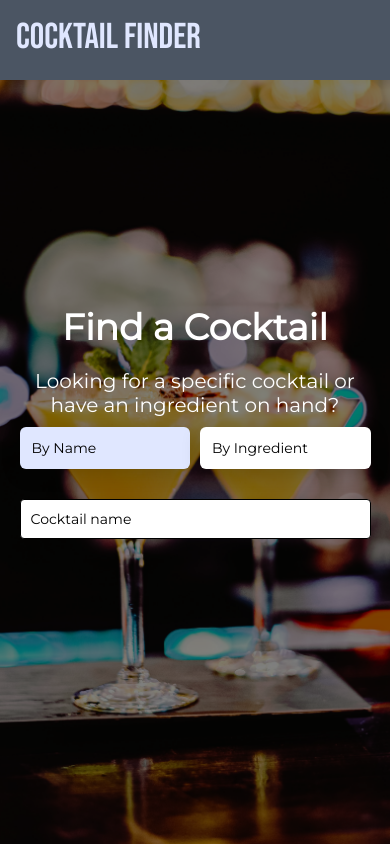
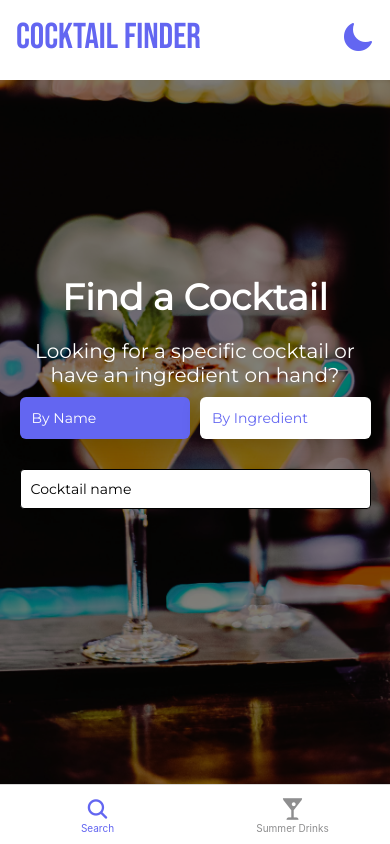
Before and after one commit to Nickil13/Cocktail-finder-native, a React Native app: screen /Home in a window 390 px wide. Built offline with nearby package versions, Linux system fonts and the light colour scheme.

Commit message:
Added theme and customized tab screen icons

```diff
--- a/App.js
+++ b/App.js
@@ -1,33 +1,10 @@
-import { NavigationContainer } from "@react-navigation/native";
-import { createNativeStackNavigator } from "@react-navigation/native-stack";
-import { StatusBar } from "expo-status-bar";
-import Home from "./screens/Home";
-import SummerDrinks from "./screens/SummerDrinks";
-
-const Stack = createNativeStackNavigator();
+import RootStackNavigator from "./navigation/RootStackNavigator";
+import { ThemeProvider } from "./context/ThemeContext";
 
 export default function App() {
     return (
-        <NavigationContainer>
-            <StatusBar style="auto" />
-            <Stack.Navigator initialRouteName="Forgot Password">
-                <Stack.Screen
-                    name="Home"
-                    component={Home}
-                    options={{
-                        headerShown: false,
-                    }}
-                />
-                <Stack.Screen
-                    name="Summer Drinks"
-                    component={SummerDrinks}
-                    options={
-                        {
-                            // headerShown: false,
-                        }
-                    }
-                />
-            </Stack.Navigator>
-        </NavigationContainer>
+        <ThemeProvider>
+            <RootStackNavigator />
+        </ThemeProvider>
     );
 }
--- a/components/Button.js
+++ b/components/Button.js
@@ -2,7 +2,7 @@ import React from "react";
 import { Pressable, StyleSheet } from "react-native";
 import MontText from "./MontText";
 
-export default function Button({ title, onPress, color, padding }) {
+export default function Button({ title, onPress, color, textColor, padding }) {
     return (
         <Pressable
             onPress={onPress}
@@ -15,7 +15,7 @@ export default function Button({ title, onPress, color, padding }) {
                 styles.wrapperCustom,
             ]}
         >
-            <MontText>{title}</MontText>
+            <MontText style={{ color: textColor }}>{title}</MontText>
         </Pressable>
     );
 }
--- a/components/InputField.js
+++ b/components/InputField.js
@@ -1,6 +1,6 @@
 import React from "react";
 import { TextInput, View, StyleSheet } from "react-native";
-import { Colors } from "../theme/Colors";
+import { Colors } from "../styles/Colors";
 import { useFonts } from "expo-font";
 import MontText from "./MontText";
 
--- a/components/Navbar.js
+++ b/components/Navbar.js
@@ -1,13 +1,37 @@
 import React from "react";
-import { StyleSheet, View } from "react-native";
+import { StyleSheet, View, Pressable } from "react-native";
 import HeaderText from "./BebasText";
-import { Colors } from "../theme/Colors";
+import { Colors } from "../styles/Colors";
+import Ionicons from "@expo/vector-icons/Ionicons";
+import { useThemeContext } from "../context/ThemeContext";
+import { useTheme } from "@react-navigation/native";
 
 export default function Navbar() {
+    const { toggleTheme, theme } = useThemeContext();
+    const { colors } = useTheme();
     return (
-        <View style={styles.navbar}>
+        <View style={[styles.navbar, { backgroundColor: colors.background }]}>
             <View style={styles.navbarContainer}>
-                <HeaderText style={styles.title}>Cocktail Finder</HeaderText>
+                <HeaderText style={[styles.title, { color: colors.primary }]}>
+                    Cocktail Finder
+                </HeaderText>
+                {theme === "dark" ? (
+                    <Pressable onPress={() => toggleTheme()}>
+                        <Ionicons
+                            name="md-sunny"
+                            size={32}
+                            color={colors.primary}
+                        />
+                    </Pressable>
+                ) : (
+                    <Pressable onPress={() => toggleTheme()}>
+                        <Ionicons
+                            name="md-moon"
+                            size={32}
+                            color={colors.primary}
+                        />
+                    </Pressable>
+                )}
             </View>
         </View>
     );
@@ -15,7 +39,6 @@ export default function Navbar() {
 
 const styles = StyleSheet.create({
     navbar: {
-        backgroundColor: Colors.darkGrey,
         height: 80,
         width: "100%",
         padding: 16,
@@ -27,10 +50,12 @@ const styles = StyleSheet.create({
     navbarContainer: {
         maxWidth: 1000,
         width: "100%",
+        flexDirection: "row",
+        justifyContent: "space-between",
+        alignItems: "center",
         marginHorizontal: "auto",
     },
     title: {
-        color: Colors.primary,
         fontSize: 36,
         textTransform: "uppercase",
     },
--- /dev/null
+++ b/context/ThemeContext.js
@@ -0,0 +1,24 @@
+import React, { createContext, useContext, useState } from "react";
+
+const ThemeContext = createContext();
+
+export const ThemeProvider = ({ children }) => {
+    const [theme, setTheme] = useState("light");
+    const toggleTheme = () => {
+        if (theme === "light") {
+            setTheme("dark");
+            localStorage;
+        } else if (theme === "dark") {
+            setTheme("light");
+        }
+    };
+    return (
+        <ThemeContext.Provider value={{ theme, toggleTheme }}>
+            {children}
+        </ThemeContext.Provider>
+    );
+};
+
+export const useThemeContext = () => {
+    return useContext(ThemeContext);
+};
--- a/navigation/RootStackNavigator.js
+++ b/navigation/RootStackNavigator.js
@@ -0,0 +1,61 @@
+import React from "react";
+import { NavigationContainer, useTheme } from "@react-navigation/native";
+import { createBottomTabNavigator } from "@react-navigation/bottom-tabs";
+import { StatusBar } from "expo-status-bar";
+import Home from "../screens/Home";
+import SummerDrinks from "../screens/SummerDrinks";
+import { useThemeContext } from "../context/ThemeContext";
+import { MyDarkTheme, MyLightTheme } from "../styles/themes";
+import { Colors } from "../styles/Colors";
+import { Entypo, Ionicons } from "@expo/vector-icons";
+
+const Tab = createBottomTabNavigator();
+
+export default function RootStackNavigator() {
+    const { theme } = useThemeContext();
+
+    return (
+        <NavigationContainer
+            theme={theme === "light" ? MyLightTheme : MyDarkTheme}
+        >
+            <StatusBar style="auto" />
+            <Tab.Navigator
+                initialRouteName="Forgot Password"
+                screenOptions={{
+                    tabBarStyle: {
+                        backgroundColor:
+                            theme === "light" ? "white" : Colors.darkGrey,
+                        padding: 10,
+                        paddingBottom: 10,
+                        height: 60,
+                    },
+                }}
+            >
+                <Tab.Screen
+                    name="Home"
+                    component={Home}
+                    options={{
+                        headerShown: false,
+                        tabBarLabel: "Search",
+                        tabBarIcon: ({ color }) => (
+                            <Ionicons
+                                name="md-search"
+                                size={24}
+                                color={color}
+                            />
+                        ),
+                    }}
+                />
+                <Tab.Screen
+                    name="Summer Drinks"
+                    component={SummerDrinks}
+                    options={{
+                        tabBarIcon: ({ color }) => (
+                            <Entypo name="drink" size={24} color={color} />
+                        ),
+                    }}
+                />
+            </Tab.Navigator>
+        </NavigationContainer>
+    );
+}
--- a/package.json
+++ b/package.json
@@ -10,6 +10,7 @@
   },
   "dependencies": {
     "@expo/webpack-config": "^18.0.1",
+    "@react-navigation/bottom-tabs": "^6.5.7",
     "@react-navigation/native": "^6.1.6",
     "@react-navigation/native-stack": "^6.9.12",
     "expo": "~48.0.6",
--- a/screens/Home.js
+++ b/screens/Home.js
@@ -8,12 +8,15 @@ import {
     FlatList,
     TouchableOpacity,
     ImageBackground,
+    Pressable,
 } from "react-native";
 import Navbar from "../components/Navbar";
 import MontText from "../components/MontText";
 import Button from "../components/Button";
-import { Colors } from "../theme/Colors";
+import { Colors } from "../styles/Colors";
 import InputField from "../components/InputField";
+import { SafeAreaView } from "react-native-safe-area-context";
+import { useTheme } from "@react-navigation/native";
 const bgImage = require("../assets/images/home_bg.jpg");
 
 export default function Home() {
@@ -25,7 +28,7 @@ export default function Home() {
     ]);
     const [currentTab, setCurrentTab] = useState("By Name");
     const [value, onChangeValue] = useState("");
-
+    const { colors } = useTheme();
     const clickHandler = () => {
         setValue("cat");
     };
@@ -37,8 +40,9 @@ export default function Home() {
         });
     };
     return (
-        <View style={styles.main}>
+        <SafeAreaView style={styles.main}>
             <Navbar />
+
             <ImageBackground
                 source={bgImage}
                 resizeMode="cover"
@@ -78,8 +82,13 @@ export default function Home() {
                                 title="By Name"
                                 color={
                                     currentTab === "By Name"
-                                        ? Colors.primary
+                                        ? colors.primary
                                         : "white"
+                                }
+                                textColor={
+                                    currentTab === "By Name"
+                                        ? "white"
+                                        : colors.primary
                                 }
                                 onPress={() => setCurrentTab("By Name")}
                             />
@@ -87,8 +96,13 @@ export default function Home() {
                                 title="By Ingredient"
                                 color={
                                     currentTab === "By Ingredient"
-                                        ? Colors.primary
+                                        ? colors.primary
                                         : "white"
+                                }
+                                textColor={
+                                    currentTab === "By Ingredient"
+                                        ? "white"
+                                        : colors.primary
                                 }
                                 onPress={() => setCurrentTab("By Ingredient")}
                             />
@@ -124,7 +138,7 @@ export default function Home() {
                     ]}
                 ></View>
             </ImageBackground>
-        </View>
+        </SafeAreaView>
     );
 }
 
--- /dev/null
+++ b/styles/themes.js
@@ -0,0 +1,19 @@
+import { DefaultTheme, DarkTheme } from "@react-navigation/native";
+import { Colors } from "./Colors";
+
+export const MyLightTheme = {
+    ...DefaultTheme,
+    colors: {
+        ...DefaultTheme.colors,
+        background: "white",
+        primary: Colors.accentBlue,
+    },
+};
+export const MyDarkTheme = {
+    ...DarkTheme,
+    colors: {
+        ...DarkTheme.colors,
+        background: Colors.darkGrey,
+        primary: Colors.primary,
+    },
+};
```
Also changed, not shown: styles/Colors.js (renamed from theme/Colors.js), 1 other file (tests, documents, lock files or other folders).
